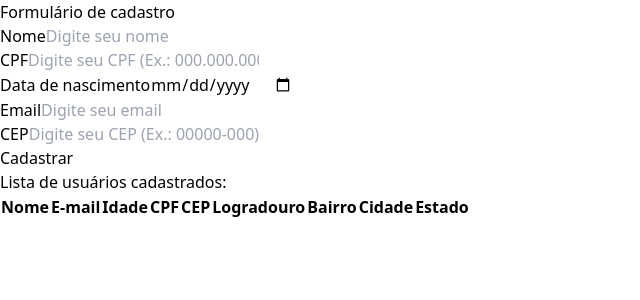
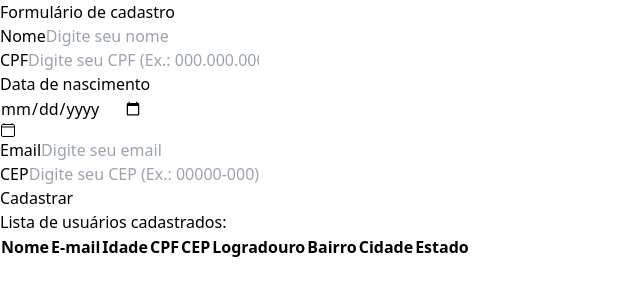
Before and after one commit to v-L1ma/Teste-tecnico, a React (Vite) app in the folder teste-tecnico/: page / in a window 1280 px wide. Shown: the top 300 px of the page, without its empty margins (0-640 px from the left). Built offline with nearby package versions, Linux system fonts and the light colour scheme.

Commit message:
ajuste no input de data

```diff
--- a/teste-tecnico/package.json
+++ b/teste-tecnico/package.json
@@ -15,6 +15,7 @@
     "react": "^18.3.1",
     "react-dom": "^18.3.1",
     "react-hook-form": "^7.54.2",
+    "react-icons": "^5.4.0",
     "react-input-mask": "^2.0.4",
     "react-toastify": "^11.0.3",
     "yup": "^1.6.1"
--- a/teste-tecnico/src/components/Form.jsx
+++ b/teste-tecnico/src/components/Form.jsx
@@ -5,6 +5,7 @@ import InputMask from "react-input-mask";
 import api from "../service/api";
 import { useEffect } from "react";
 import { toast } from 'react-toastify';
+import { IoCalendarClearOutline } from "react-icons/io5";
 
 function Form({ user, setUser }) {
 
@@ -173,12 +174,15 @@ function Form({ user, setUser }) {
         <label htmlFor="dataNasc" className="text-white font-bold text-2xl">
           Data de nascimento
         </label>
-        <input
-          id="dataNasc"
-          type="date"
-          className="rounded-md p-2 text-xl text-neutral-400"
-          {...register("dataNasc")}
-        />
+        <div className="flex">
+          <input
+            id="dataNasc"
+            type="date"
+            className="rounded-l-md p-2 text-xl text-neutral-400 w-full"
+            {...register("dataNasc")}
+          />
+          <label className="lg:hidden flex bg-white text-2xl items-center justify-center rounded-r-md pr-2" htmlFor="dataNasc"><IoCalendarClearOutline/></label>
+        </div>
         <div className="text-red-950">{errors.dataNasc?.message}</div>
       </div>
 
```
Also changed, not shown: 1 other file (tests, documents, lock files or other folders).
